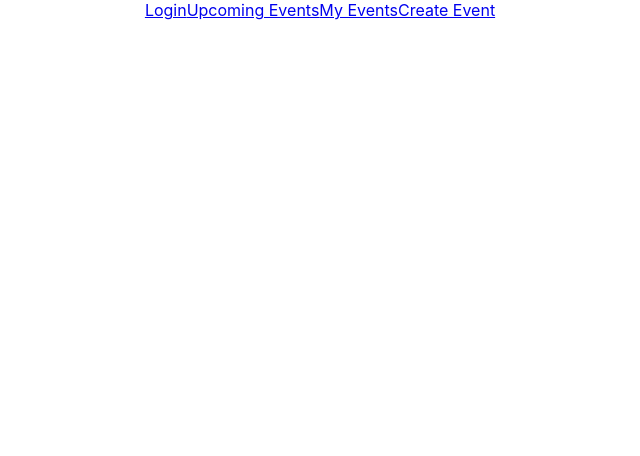
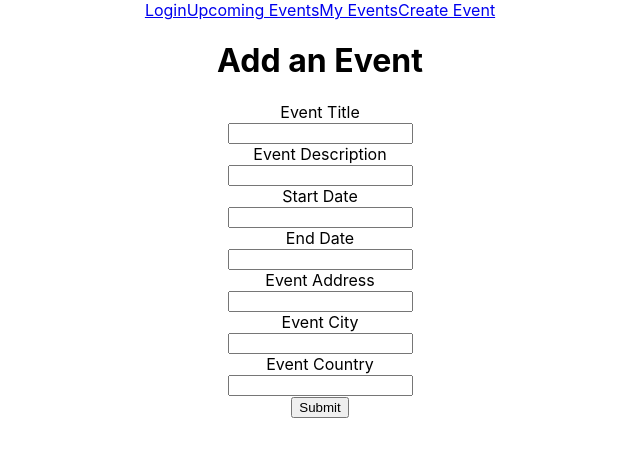
Before and after one commit to BuildWeek-Block-Club-Calendar/Front-End, a React (Create React App) app in the folder block-club-calendar/: page /api/create-event in a window 1280 px wide. Shown: the top 456 px of the page, without its empty margins (320-960 px from the left). Built offline with nearby package versions, Linux system fonts and the light colour scheme; sample sign-in values are in the browser's storage.

Commit message:
added basic create-event page functionality

```diff
--- a/block-club-calendar/src/App.js
+++ b/block-club-calendar/src/App.js
@@ -6,6 +6,7 @@ import EventList from './components/EventList';
 import UpdateEventForm from './components/UpdateEvent';
 import RegistrationForm from "./components/RegistrationForm";
 import MyEvents from './components/MyEvents';
+import AddEventForm from './components/AddEventForm';
 import './App.css';
 
 function App() {
@@ -22,7 +23,7 @@ function App() {
       <Route path="/api/events" component={EventList} />
       <PrivateRoute path="/api/users/events" component={MyEvents} />
       <PrivateRoute path="/api/update-event/:id" component={UpdateEventForm} />
-      {/* <PrivateRoute path="/api/create-event" component={AddEventForm} /> */}
+      <PrivateRoute path="/api/create-event" component={AddEventForm} />
     </div>
   );
 }
--- /dev/null
+++ b/block-club-calendar/src/components/AddEventForm.js
@@ -0,0 +1,85 @@
+import React, { useState, useEffect } from "react";
+import { useParams } from 'react-router-dom';
+import { useForm } from "react-hook-form";
+
+const initialEventState = {
+    eventTitle: '',
+    eventStart: '',
+    eventEnd: '',
+    eventDescription: '',
+    eventAddress: '',
+    eventCity: '',
+    eventCountry: '',
+    eventCreator: window.localStorage.getItem('token'),
+    id: ''
+};
+
+function AddEventForm(props) {
+    const { register, handleSubmit, errors } = useForm();
+
+    const [newEvent, setNewEvent] = useState(initialEventState);
+
+    const onSubmit = (data, e) => {
+        e.target.reset();
+        setNewEvent(data);
+    }
+
+    return (
+        <form onSubmit={handleSubmit(onSubmit)}>
+            <h1>Add an Event</h1>
+            <label htmlFor="eventTitle">Event Title</label>
+            <br />
+            <input
+                name="eventTitle"
+                ref={register({ required: true })}
+            />
+            {errors.eventTitle && <span>Title is required!</span>}
+            <br />
+            <label htmlFor="eventDescription">Event Description</label>
+            <br />
+            <input
+                name="eventDescription"
+                ref={register}
+            />
+            <br />
+            <label htmlFor="eventStart">Start Date</label>
+            <br />
+            <input
+                name="eventStart"
+                ref={register}
+            />
+            <br />
+            <label htmlFor="eventEnd">End Date</label>
+            <br />
+            <input
+                name="eventEnd"
+                ref={register}
+            />
+            <br />
+            <label htmlFor="eventAddress">Event Address</label>
+            <br />
+            <input
+                name="eventAddress"
+                ref={register}
+            />
+            <br />
+            <label htmlFor="eventCity">Event City</label>
+            <br />
+            <input
+                name="eventCity"
+                ref={register}
+            />
+            <br />
+            <label htmlFor="eventCountry">Event Country</label>
+            <br />
+            <input
+                name="eventCountry"
+                ref={register}
+            />
+            <br />
+            <input type="submit" />
+        </form>
+    )
+}
+
+export default AddEventForm;
--- a/block-club-calendar/src/components/RegistrationForm.js
+++ b/block-club-calendar/src/components/RegistrationForm.js
@@ -1,4 +1,4 @@
-import React from 'react'
+import React from 'react';
 import { Link } from "react-router-dom";
 import { useForm } from "react-hook-form";
 import { axiosWithAuth } from '../utils/axiosWithAuth';
```
